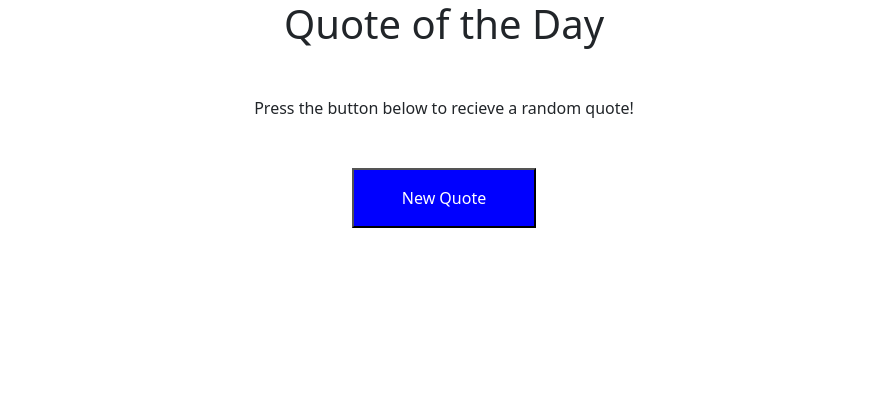
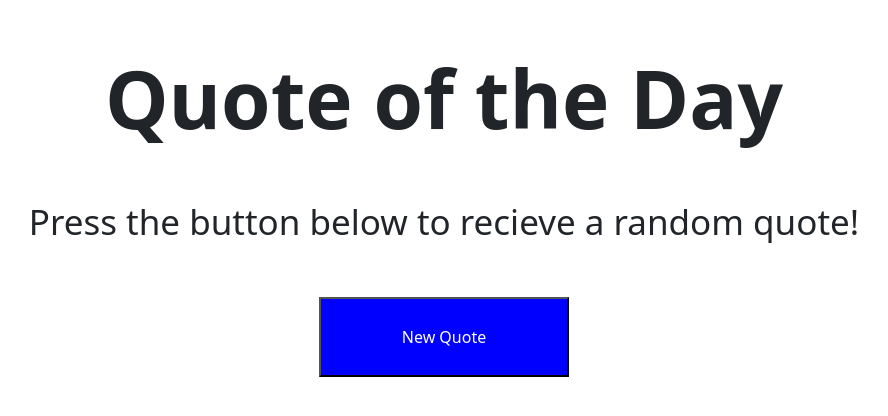
Before and after one commit to Elsamelsayedd/Quote, a plain HTML site: page index.html in a window 1280 px wide. Shown: the whole page, without its empty margins (196-1084 px from the left). Drawn offline with Linux system fonts and the light colour scheme.

Commit message:
sec commit

```diff
--- a/css/main.css
+++ b/css/main.css
@@ -1,8 +1,21 @@
 button {
   background-color: blue;
   color: white;
+  width: 250px;
+  height: 80px;
 }
 
 button:hover {
   background-color: green;
 }
+
+h1 {
+  font-weight: 700;
+  font-size: 80px;
+  margin: 50px 0;
+}
+
+p {
+  font-weight: 400;
+  font-size: 35px;
+}
--- a/index.html
+++ b/index.html
@@ -3,7 +3,7 @@
   <head>
     <meta charset="UTF-8" />
     <meta name="viewport" content="width=device-width, initial-scale=1.0" />
-    <title>Document</title>
+    <title>quote</title>
     <link rel="icon" href="" />
     <link rel="stylesheet" href="css/all.min.css" />
     <link rel="stylesheet" href="css/bootstrap.min.css" />
@@ -13,7 +13,7 @@
     <div class="text w-75 m-auto text-center">
       <h1>Quote of the Day</h1>
       <p class="my-5">Press the button below to recieve a random quote!</p>
-      <button onclick="clickk()" class="px-5 py-3">New Quote</button>
+      <button onclick="clickk()">New Quote</button>
       <div class="newQuote" id="newQuote"></div>
     </div>
     <script src="js/bootstrap.bundle.min.js"></script>
```
